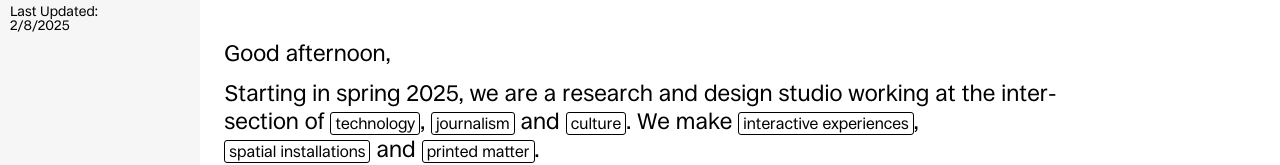
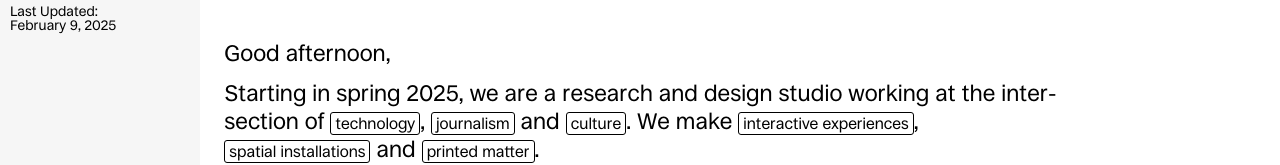
Before and after one commit to thometnanni/krisenstab, a SvelteKit app: page / in a window 1280 px wide. Shown: the top 165 px of the page. Built offline with nearby package versions, Linux system fonts and the light colour scheme; a web font is replaced by a local one.

Commit message:
date fix

```diff
--- a/static/lastUpdated.json
+++ b/static/lastUpdated.json
@@ -1,3 +1,3 @@
 {
-  "lastUpdated": "2/8/2025"
+  "lastUpdated": "February 9, 2025"
 }
```
Also changed, not shown: lastUpdated.js (+6 -2 lines).
